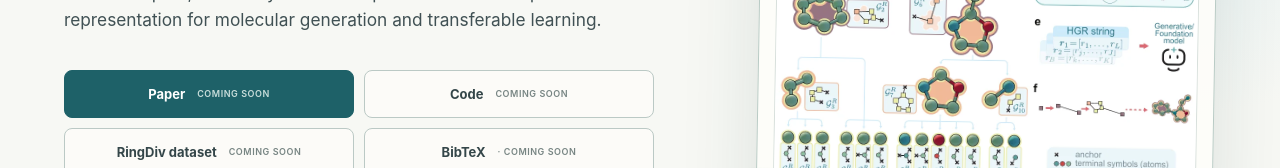
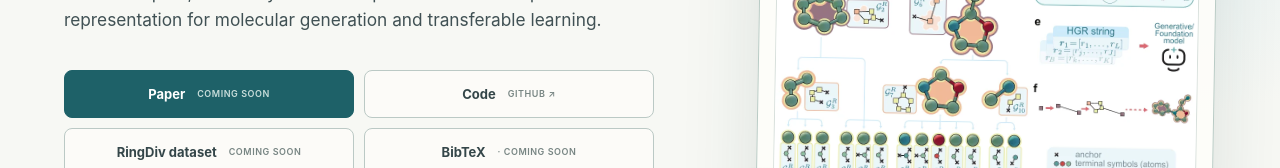
Before and after one commit to Yiminghh/HGR-page, a React (Vite) app: page / in a window 1280 px wide. Shown: the part 543-711 px from the top of the page. Built offline with nearby package versions, Linux system fonts and the light colour scheme.

Commit message:
Link public HGR repository

```diff
--- a/src/App.tsx
+++ b/src/App.tsx
@@ -87,9 +87,14 @@ export default function App() {
             <span className="button primary unavailable" aria-disabled="true">
               Paper <small>coming soon</small>
             </span>
-            <span className="button unavailable" aria-disabled="true">
-              Code <small>coming soon</small>
-            </span>
+            <a
+              className="button"
+              href="https://github.com/circle-group/HGR"
+              target="_blank"
+              rel="noreferrer"
+            >
+              Code <small>GitHub ↗</small>
+            </a>
             <span className="button unavailable" aria-disabled="true">
               RingDiv dataset <small>coming soon</small>
             </span>
@@ -395,7 +400,13 @@ export default function App() {
         </div>
         <div className="resource-list">
           <span><b>01</b> Paper <small>preprint coming soon</small></span>
-          <span><b>02</b> Reference code <small>release in preparation</small></span>
+          <span>
+            <b>02</b>
+            <a href="https://github.com/circle-group/HGR" target="_blank" rel="noreferrer">
+              Reference code
+            </a>
+            <small>GitHub repository ↗</small>
+          </span>
           <span><b>03</b> RingDiv dataset <small>hosting to be confirmed</small></span>
           <span><b>04</b> Checkpoints <small>release in preparation</small></span>
         </div>
--- a/src/styles.css
+++ b/src/styles.css
@@ -1517,6 +1517,17 @@ img {
   font-size: 9px;
 }
 
+.resource-list a {
+  color: inherit;
+  text-decoration-color: rgba(255, 255, 255, .4);
+  text-underline-offset: 5px;
+}
+
+.resource-list a:hover,
+.resource-list a:focus-visible {
+  color: var(--mint);
+}
+
 .resource-list small {
   color: #bdd1ce;
   font-family: var(--mono);
```
Also changed, not shown: 1 other file (tests, documents, lock files or other folders).
